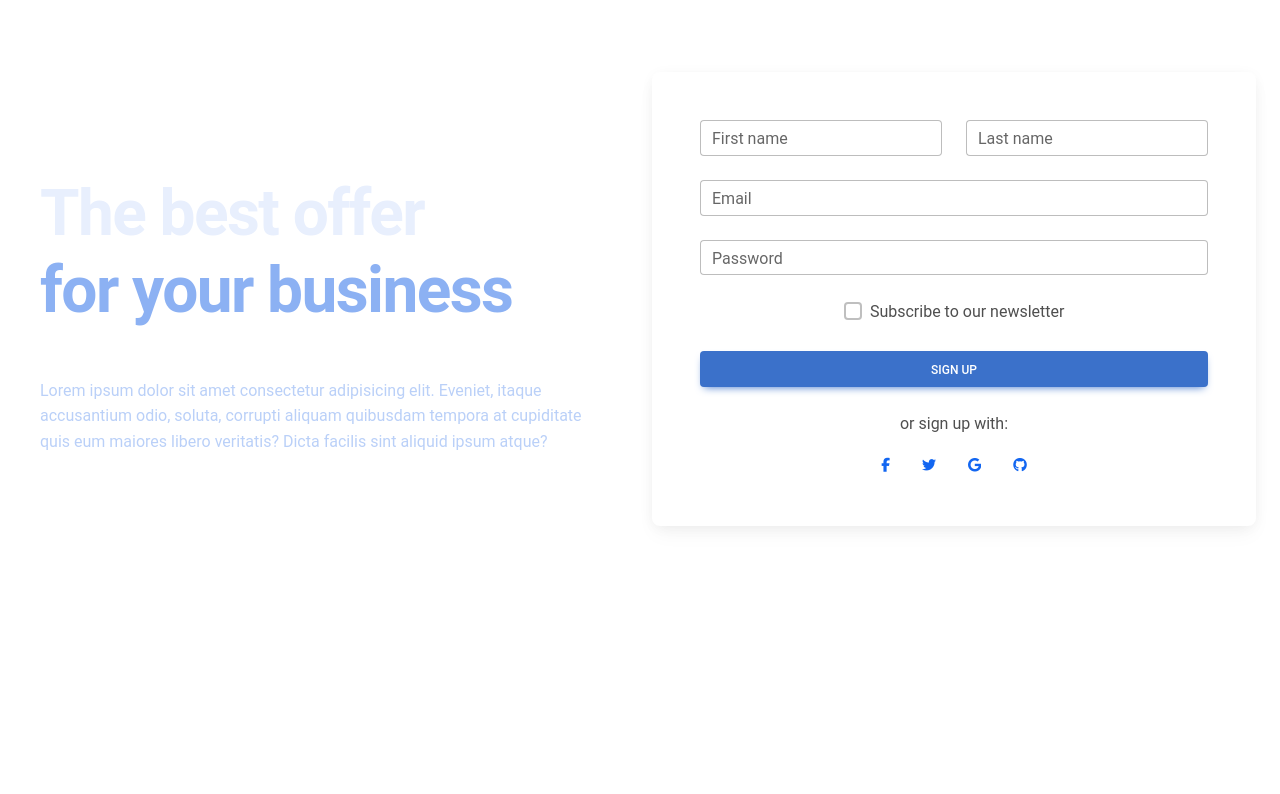
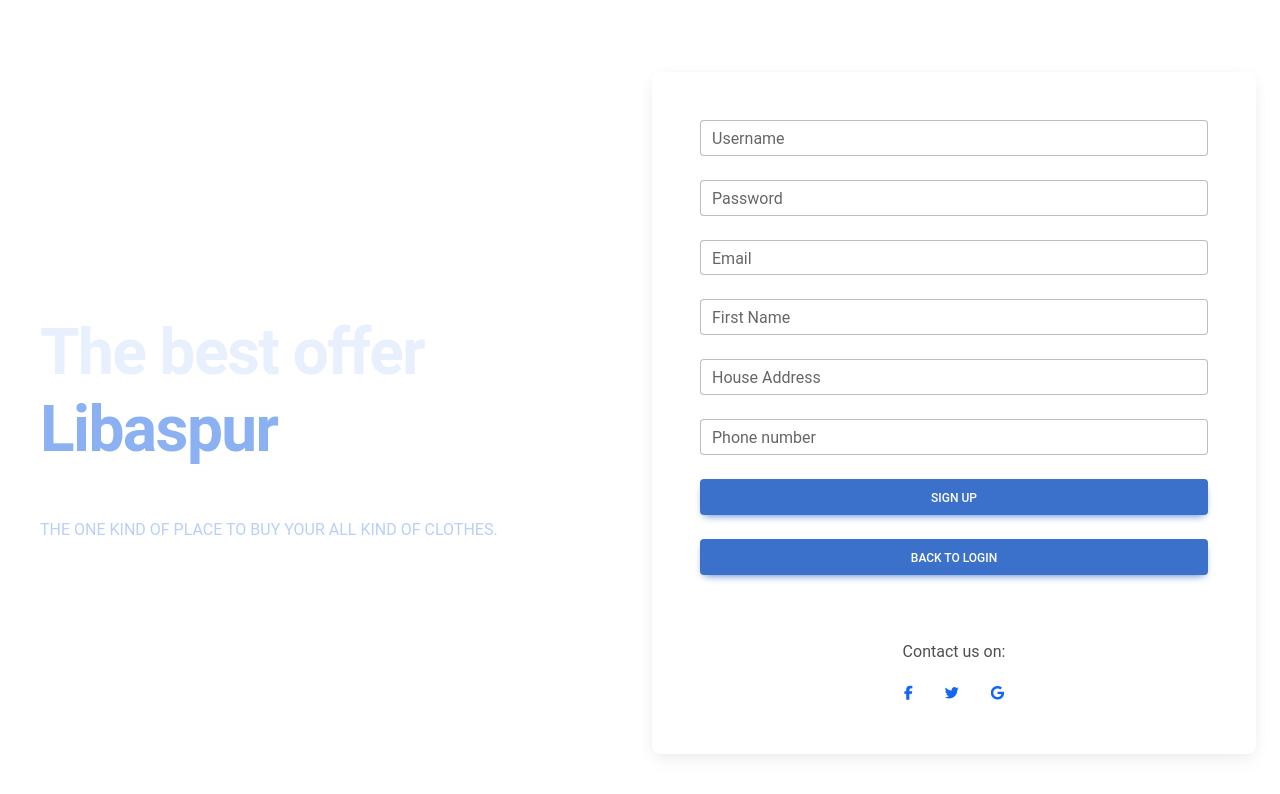
Before and after one commit to abdullahf129/Libaspur, a React (Create React App) app in the folder clientapp/: page /register in a window 1280 px wide. Shown: the top 794 px of the page. Built offline with nearby package versions, Linux system fonts and the light colour scheme; no server answers.

Commit message:
Register page done

```diff
--- a/clientapp/src/App.js
+++ b/clientapp/src/App.js
@@ -15,7 +15,7 @@ function App() {
     <div>
     <BrowserRouter>
     <Routes>
-    <Route path="/login" element={<Signupform/>} />
+    <Route path="/" element={<Signupform/>} />
     <Route path="/register" element={<Registerform />} />
     </Routes>
     </BrowserRouter>
--- a/clientapp/src/pages/registerform/Registerform.js
+++ b/clientapp/src/pages/registerform/Registerform.js
@@ -12,7 +12,46 @@ import {
   }
   from 'mdb-react-ui-kit';
 
-const registerform = () => {
+import axios from "axios";
+import {useState, useEffect} from "react";
+import {useNavigate} from "react-router-dom"
+
+const Registerform = () => {
+
+    const navigate = useNavigate();
+
+    const moveback=async (e)=>{
+        navigate('/')
+      }
+
+    const [username,setusername]=useState("");
+    const [password,setpassword]=useState("");
+    const [email,setmail]=useState("");
+    const [name,setname]=useState("");
+    const [address,setaddress]=useState("");
+    const [number,setnumber]=useState("");
+
+    const [singupStatus, setsignupStatus] = useState("");
+
+    const newregister=async (e)=>{
+        e.preventDefault(); // doesnt allow submission when field is empty
+        axios.post('http://localhost:3002/register',{  // add post to address
+        username: username,
+        password: password,
+        email:email,
+        name: name,
+        address: address,
+        number: number
+        }).then(function (response){console.log(response)})
+      }
+
+      useEffect(() => {
+        axios.get("http://localhost:3002/register").then((response) => { //display current status
+            setsignupStatus(response.data.user[0].message);
+        });
+      }, []);
+
+
   return (
     <div>
 <MDBContainer fluid className='p-4 background-radial-gradient overflow-hidden'>
@@ -23,14 +62,11 @@ const registerform = () => {
 
     <h1 className="my-5 display-3 fw-bold ls-tight px-3" style={{color: 'hsl(218, 81%, 95%)'}}>
       The best offer <br />
-      <span style={{color: 'hsl(218, 81%, 75%)'}}>for your business</span>
+      <span style={{color: 'hsl(218, 81%, 75%)'}}>Libaspur</span>
     </h1>
 
     <p className='px-3' style={{color: 'hsl(218, 81%, 85%)'}}>
-      Lorem ipsum dolor sit amet consectetur adipisicing elit.
-      Eveniet, itaque accusantium odio, soluta, corrupti aliquam
-      quibusdam tempora at cupiditate quis eum maiores libero
-      veritatis? Dicta facilis sint aliquid ipsum atque?
+        THE ONE KIND OF PLACE TO BUY YOUR ALL KIND OF CLOTHES.
     </p>
 
   </MDBCol>
@@ -43,28 +79,29 @@ const registerform = () => {
     <MDBCard className='my-5 bg-glass'>
       <MDBCardBody className='p-5'>
 
-        <MDBRow>
+
           <MDBCol col='6'>
-            <MDBInput wrapperClass='mb-4' label='First name' id='form1' type='text'/>
+            <MDBInput wrapperClass='mb-4' label='Username' id='formControlLg' type='text'onChange={(e)=> setusername(e.target.value)}/>
           </MDBCol>
 
-          <MDBCol col='6'>
-            <MDBInput wrapperClass='mb-4' label='Last name' id='form2' type='text'/>
-          </MDBCol>
-        </MDBRow>
 
-        <MDBInput wrapperClass='mb-4' label='Email' id='form3' type='email'/>
-        <MDBInput wrapperClass='mb-4' label='Password' id='form4' type='password'/>
+        <MDBInput wrapperClass='mb-4' label='Password' id='formControlLg' type='password'onChange={(e)=> setpassword(e.target.value)}/>
+        <MDBInput wrapperClass='mb-4' label='Email' id='formControlLg' type='email'onChange={(e)=> setmail(e.target.value)}/>
+        <MDBInput wrapperClass='mb-4' label='First Name' id='formControlLg' type='text'onChange={(e)=> setname(e.target.value)}/>
+        <MDBInput wrapperClass='mb-4' label='House Address' id='formControlLg' type='text'onChange={(e)=> setaddress(e.target.value)}/>
+        <MDBInput wrapperClass='mb-4' label='Phone number' id='formControlLg' type='text'onChange={(e)=> setnumber(e.target.value)}/>
 
-        <div className='d-flex justify-content-center mb-4'>
-          <MDBCheckbox name='flexCheck' value='' id='flexCheckDefault' label='Subscribe to our newsletter' />
+        <MDBBtn className='w-100 mb-4' size='md'onClick={newregister}>sign up</MDBBtn>
+        <MDBBtn className='w-100 mb-4' size='md'onClick={moveback}>Back to login</MDBBtn>
+
+
+        <div className='text-center text-md-start mt-4 pt-2'>
+        <h1>{singupStatus}</h1>
         </div>
-
-        <MDBBtn className='w-100 mb-4' size='md'>sign up</MDBBtn>
 
         <div className="text-center">
 
-          <p>or sign up with:</p>
+          <p>Contact us on: </p>
 
           <MDBBtn tag='a' color='none' className='mx-3' style={{ color: '#1266f1' }}>
             <MDBIcon fab icon='facebook-f' size="sm"/>
@@ -78,9 +115,6 @@ const registerform = () => {
             <MDBIcon fab icon='google' size="sm"/>
           </MDBBtn>
 
-          <MDBBtn tag='a' color='none' className='mx-3' style={{ color: '#1266f1' }}>
-            <MDBIcon fab icon='github' size="sm"/>
-          </MDBBtn>
 
         </div>
 
@@ -98,4 +132,4 @@ const registerform = () => {
   )
 }
 
-export default registerform
+export default Registerform
--- a/clientapp/src/pages/signupform/Signupform.js
+++ b/clientapp/src/pages/signupform/Signupform.js
@@ -19,13 +19,24 @@ const Signupform = () => {
     navigate('/register')
   }
 
+  const forgotpassword=async(e)=>{
+
+
+  }
+
   const handlelogincust=async (e)=>{
     e.preventDefault(); // doesnt allow submission when field is empty
     axios.post('http://localhost:3002/logincustomer',{  // add post to address
     username: username,
     password: password
 
-    }).then(function (response){console.log(response)})//calls post method API registration
+  }).then(function (response){
+    if (response.data.message) {
+      setLoginStatus(response.data.message);
+    } else {
+      setLoginStatus(response.data[0].username);
+    }
+  })//calls post method API registration
 
   }
 
@@ -68,7 +79,7 @@ const Signupform = () => {
 
     <div className="d-flex flex-row align-items-center justify-content-center">
 
-      <p className="lead fw-normal mb-0 me-3">Sign in with</p>
+      <p className="lead fw-normal mb-0 me-3">Contact us here</p>
 
       <MDBBtn floating size='md' tag='a' className='me-2'>
         <MDBIcon fab icon='facebook-f' />
@@ -79,7 +90,7 @@ const Signupform = () => {
       </MDBBtn>
 
       <MDBBtn floating size='md' tag='a'  className='me-2'>
-        <MDBIcon fab icon='linkedin-in' />
+       <MDBIcon fab icon='google' size="sm"/>
       </MDBBtn>
 
     </div>
@@ -94,7 +105,7 @@ const Signupform = () => {
     <div className="d-flex justify-content-between mb-4">
       <MDBCheckbox name='flexCheck' value='' id='flexCheckDefault' label='Remember me' />
       <MDBBtn className="mb-0 px-5" size='lg' onClick={newregister}>Register Here </MDBBtn>
-      <a href="!#">Forgot password?</a>
+      <MDBBtn className="mb-0 px-5" size='lg' onClick={forgotpassword}>Forgot password </MDBBtn>
     </div>
 
     <div className='text-center text-md-start mt-4 pt-2'>
```
Also changed, not shown: 1 other file (tests, documents, lock files or other folders).
